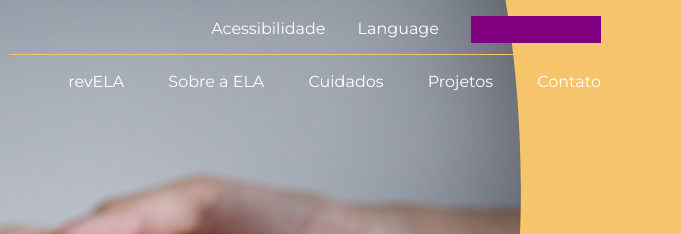
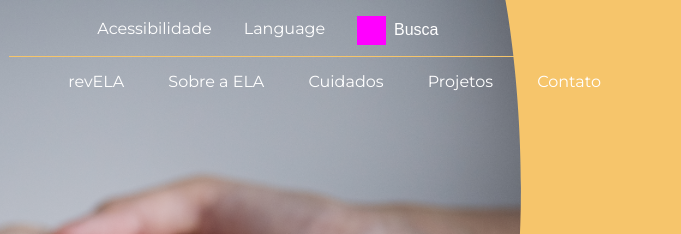
Before and after one commit to marlonsecundo/web-ela, a Gatsby site: page /home in a window 1280 px wide. Shown: the top 234 px of the page, 599-1280 px from the left. Built offline with nearby package versions, Linux system fonts and the light colour scheme; Gatsby itself is replaced by a stand-in of ours.

Commit message:
search input added

```diff
--- a/src/components/header/index.tsx
+++ b/src/components/header/index.tsx
@@ -10,6 +10,8 @@ import {
   MenuItem,
   SearchContainer,
   LogoContainer,
+  SearchIcon,
+  InputSearch,
 } from './styles';
 
 import logoRevela from '~/images/header/logo-revela.png';
@@ -23,7 +25,10 @@ const Header: React.FC = () => (
       <TopMenu>
         <TopMenuItem>Acessibilidade</TopMenuItem>
         <TopMenuItem>Language</TopMenuItem>
-        <SearchContainer></SearchContainer>
+        <SearchContainer>
+          <SearchIcon />
+          <InputSearch placeholder="Busca" />
+        </SearchContainer>
       </TopMenu>
       <Menu>
         <MenuItem>revELA</MenuItem>
--- a/src/components/header/styles.tsx
+++ b/src/components/header/styles.tsx
@@ -53,7 +53,23 @@ export const TopMenuItem = styled(MenuItem)`
   margin-right: 2rem;
 `;
 
-export const SearchContainer = styled.div`
-  width: 130px;
-  background-color: purple;
+export const SearchContainer = styled.div``;
+
+export const SearchIcon = styled.div`
+  background-color: fuchsia;
+  width: 1.8rem;
+  height: 1.8rem;
+  margin-right: 0.5rem;
 `;
+
+export const InputSearch = styled.input.attrs(() => ({
+  type: 'text',
+}))`
+  color: ${colors.primary};
+  background-color: transparent;
+  font-size: 1em;
+
+  &::placeholder {
+    color: ${colors.primary};
+  }
+`;
```
